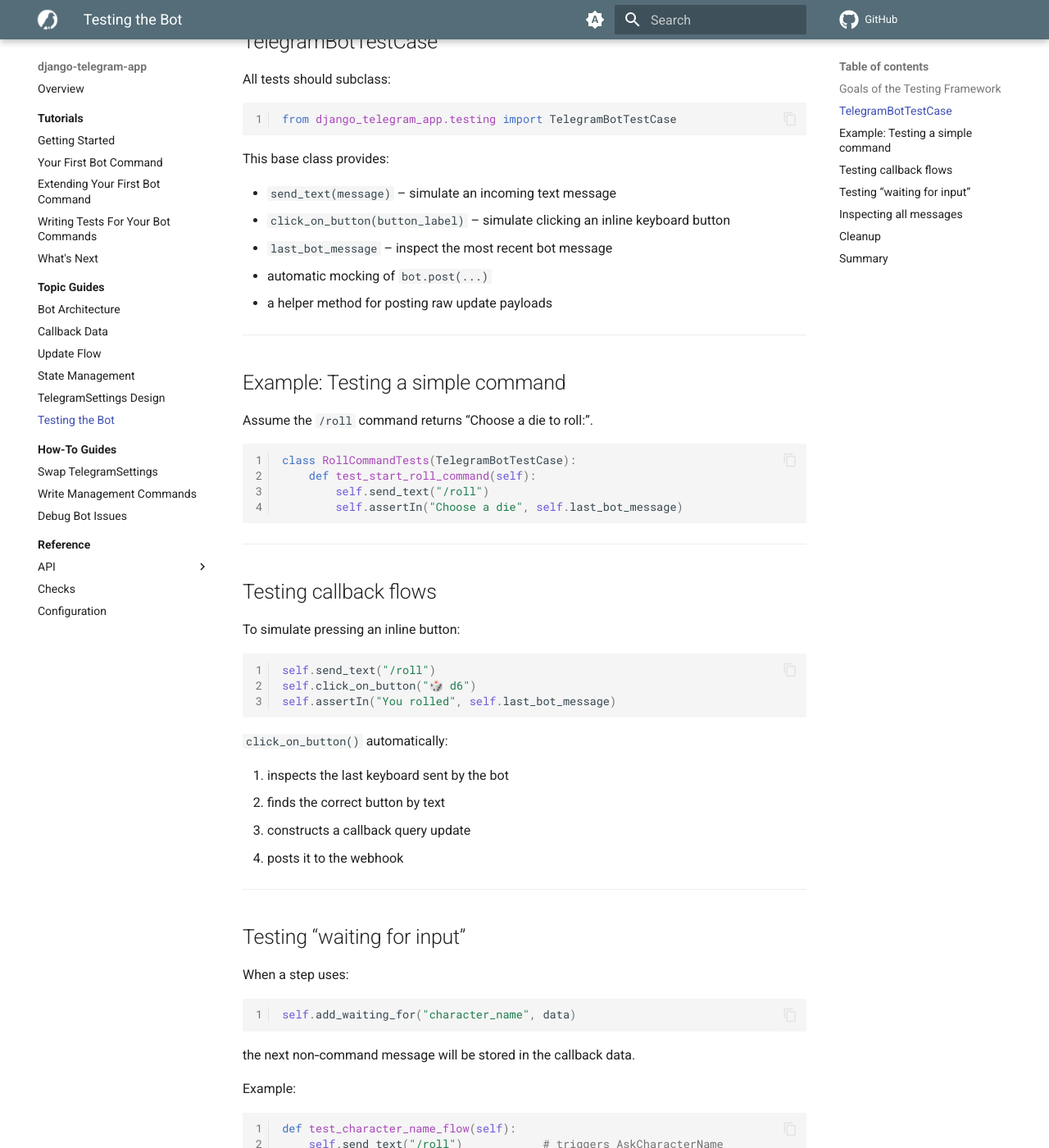
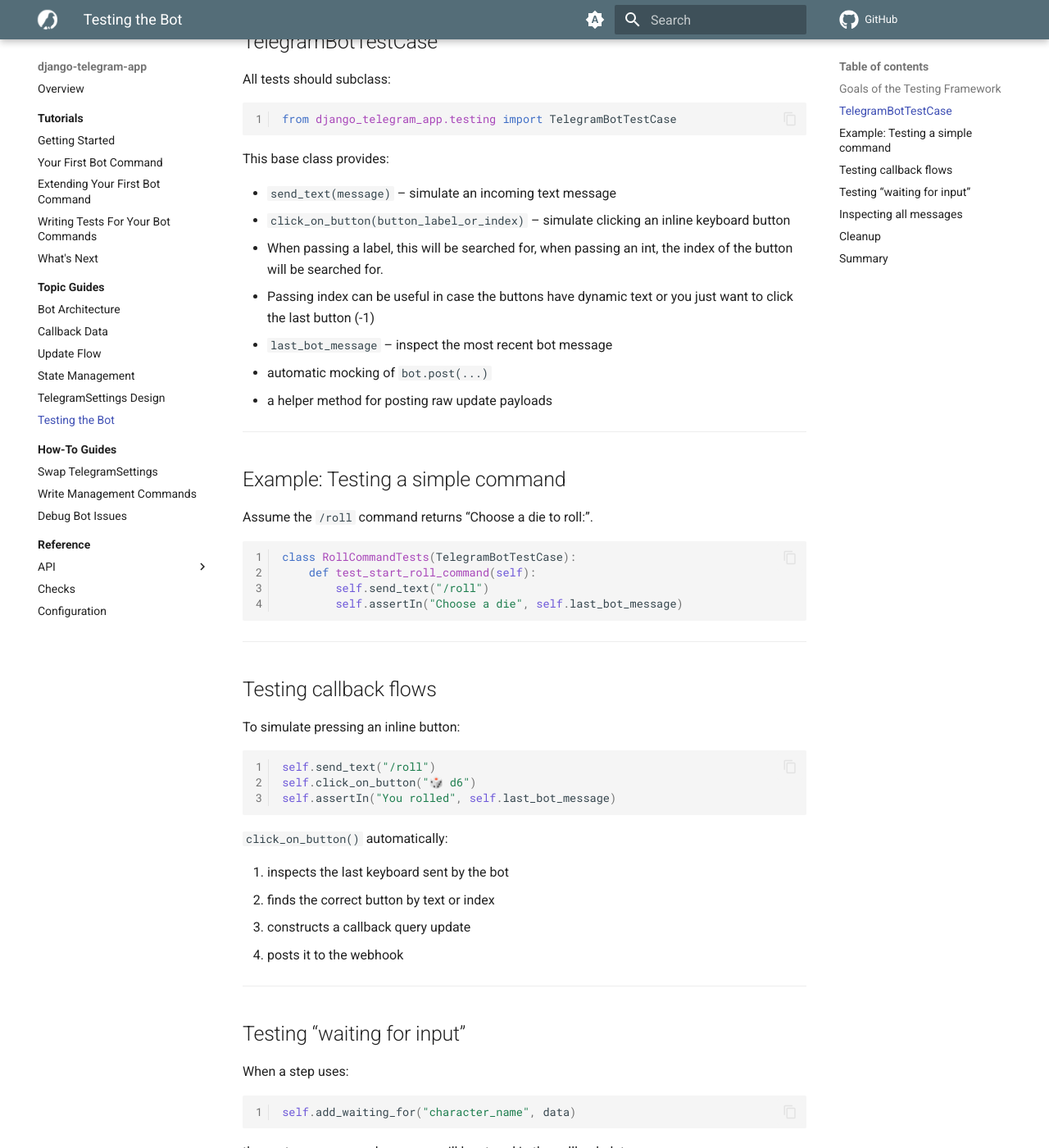
Before and after one commit to shifqu/django-telegram-app, an MkDocs documentation site: the page built from docs/topics/testing.md, in a window 1280 px wide and 1400 px high, scrolled down 706 px. Shown: the whole window at 82% size. Built offline with MkDocs 1.6.1 and Material for MkDocs 9.7.7, drawn with Linux system fonts in a browser that asks for light colours; comment, search, counter and statistics services are not loaded; some of the changed text lies outside the part shown.

Commit message:
docs: briefly mention using index is possible in click_on_button

````diff
--- a/docs/topics/testing.md
+++ b/docs/topics/testing.md
@@ -31,7 +31,9 @@ from django_telegram_app.testing import TelegramBotTestCase
 This base class provides:
 
 - `send_text(message)` – simulate an incoming text message
-- `click_on_button(button_label)` – simulate clicking an inline keyboard button
+- `click_on_button(button_label_or_index)` – simulate clicking an inline keyboard button
+  - When passing a label, this will be searched for, when passing an int, the index of the button will be searched for.
+  - Passing index can be useful in case the buttons have dynamic text or you just want to click the last button (-1)
 - `last_bot_message` – inspect the most recent bot message
 - automatic mocking of `bot.post(...)`
 - a helper method for posting raw update payloads
@@ -64,7 +66,7 @@ self.assertIn("You rolled", self.last_bot_message)
 `click_on_button()` automatically:
 
 1. inspects the last keyboard sent by the bot
-2. finds the correct button by text
+2. finds the correct button by text or index
 3. constructs a callback query update
 4. posts it to the webhook
 
@@ -86,7 +88,7 @@ Example:
 def test_character_name_flow(self):
     self.send_text("/roll")            # triggers AskCharacterName
     self.send_text("Gimli")            # stored under "character_name"
-    self.click_on_button("🎲 d20")       # choose die
+    self.click_on_button(0)            # choose the first die on the keyboard
     self.assertIn("Gimli rolled", self.last_bot_message)
 ```
 
````
